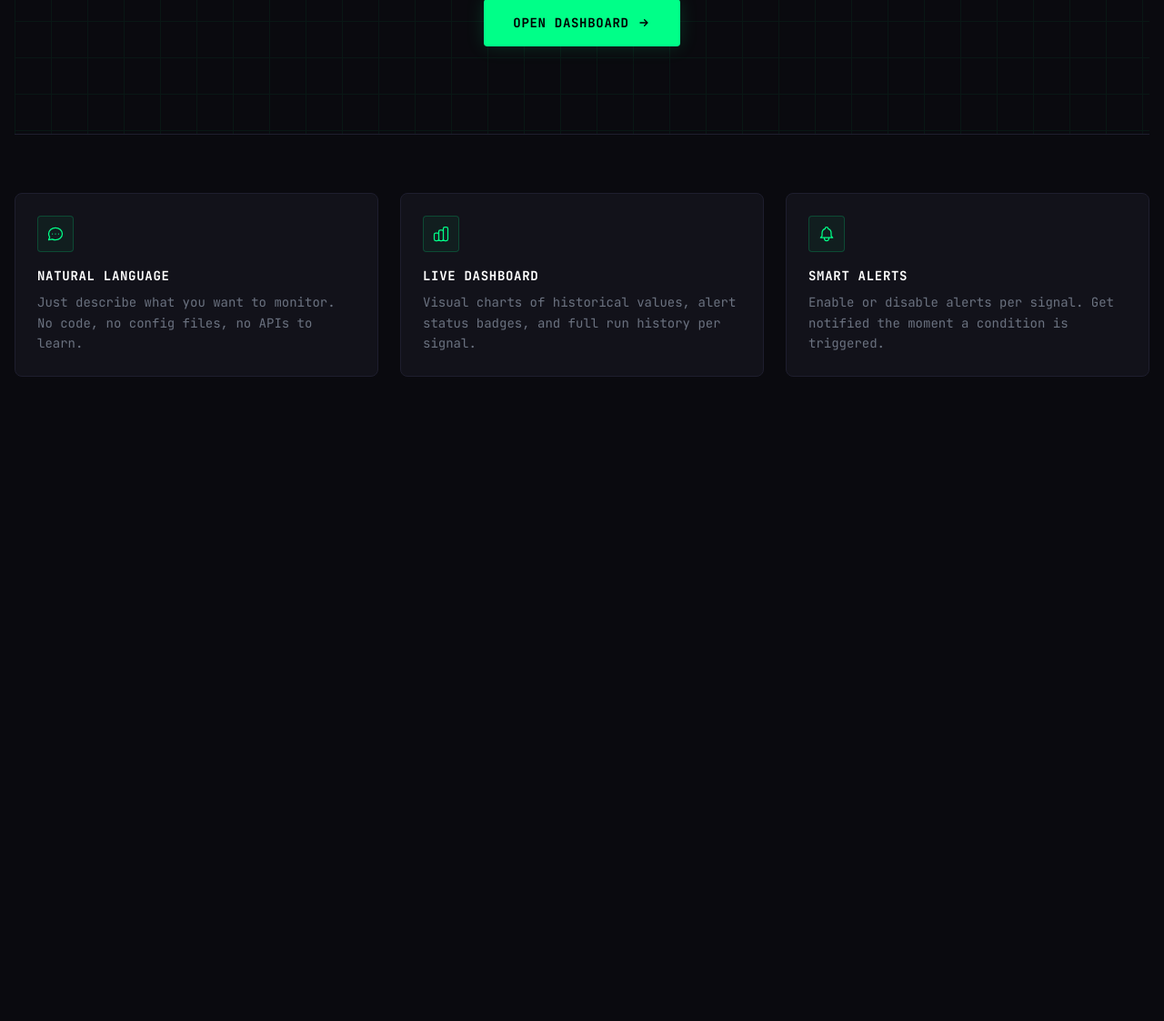
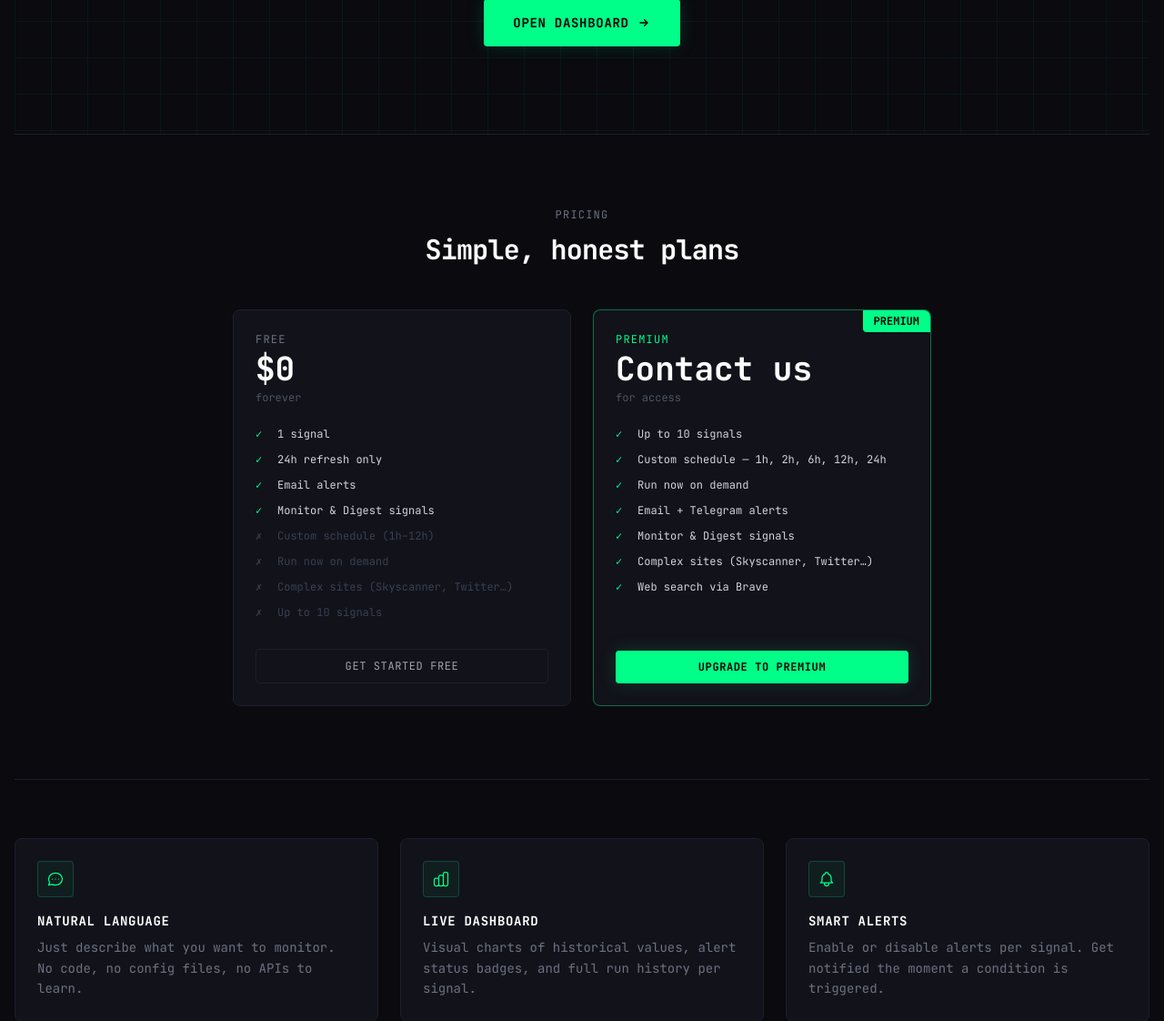
Before and after one commit to juanroldanbrz/signals-app, a FastAPI app: page / in a window 1280 px wide. Shown: the part 622-1744 px from the top of the page at 91% size. Before the commit the page ends 1036 px from the top, so only its background shows below. Run offline with FastAPI, Linux system fonts and the light colour scheme; parts of the project's set-up code (start-up, migrations or seed data) failed here and were passed over; some libraries are stand-ins or nearby versions.

Commit message:
fix: dismiss closes modal; feat: pricing section on landing page

```diff
--- a/src/templates/landing.html
+++ b/src/templates/landing.html
@@ -42,6 +42,81 @@
   </div>
 </section>
 
+<section class="py-20 border-t border-dark-border">
+  <div class="text-center mb-12">
+    <p class="text-xs font-mono text-gray-500 tracking-widest mb-3">PRICING</p>
+    <h2 class="text-3xl font-bold text-white tracking-tight">Simple, honest plans</h2>
+  </div>
+
+  <div class="grid grid-cols-1 md:grid-cols-2 gap-6 max-w-3xl mx-auto">
+
+    <!-- FREE -->
+    <div class="p-6 rounded-lg border border-dark-border bg-dark-card flex flex-col">
+      <div class="mb-6">
+        <p class="text-xs font-mono text-gray-500 tracking-widest mb-1">FREE</p>
+        <div class="text-4xl font-bold text-white mb-1">$0</div>
+        <p class="text-gray-600 text-xs font-mono">forever</p>
+      </div>
+      <ul class="space-y-3 flex-1 mb-8">
+        {% set free_items = [
+          ("✓", "1 signal", true),
+          ("✓", "24h refresh only", true),
+          ("✓", "Email alerts", true),
+          ("✓", "Monitor & Digest signals", true),
+          ("✗", "Custom schedule (1h–12h)", false),
+          ("✗", "Run now on demand", false),
+          ("✗", "Complex sites (Skyscanner, Twitter…)", false),
+          ("✗", "Up to 10 signals", false),
+        ] %}
+        {% for icon, label, enabled in free_items %}
+        <li class="flex items-center gap-3 text-xs font-mono {% if enabled %}text-gray-300{% else %}text-gray-700{% endif %}">
+          <span class="{% if enabled %}text-neon-green{% else %}text-gray-700{% endif %} w-3 shrink-0">{{ icon }}</span>
+          {{ label }}
+        </li>
+        {% endfor %}
+      </ul>
+      <a href="/auth/register"
+        class="block text-center py-2.5 border border-dark-border text-gray-400 text-xs font-mono rounded hover:border-gray-500 hover:text-gray-200 transition-all tracking-wider">
+        GET STARTED FREE
+      </a>
+    </div>
+
+    <!-- PREMIUM -->
+    <div class="p-6 rounded-lg border border-neon-green/40 bg-dark-card flex flex-col relative overflow-hidden">
+      <div class="absolute top-0 right-0 px-3 py-1 bg-neon-green text-black text-xs font-mono font-bold rounded-bl">
+        PREMIUM
+      </div>
+      <div class="mb-6">
+        <p class="text-xs font-mono text-neon-green tracking-widest mb-1">PREMIUM</p>
+        <div class="text-4xl font-bold text-white mb-1">Contact us</div>
+        <p class="text-gray-600 text-xs font-mono">for access</p>
+      </div>
+      <ul class="space-y-3 flex-1 mb-8">
+        {% set premium_items = [
+          ("✓", "Up to 10 signals", true),
+          ("✓", "Custom schedule — 1h, 2h, 6h, 12h, 24h", true),
+          ("✓", "Run now on demand", true),
+          ("✓", "Email + Telegram alerts", true),
+          ("✓", "Monitor & Digest signals", true),
+          ("✓", "Complex sites (Skyscanner, Twitter…)", true),
+          ("✓", "Web search via Brave", true),
+        ] %}
+        {% for icon, label, enabled in premium_items %}
+        <li class="flex items-center gap-3 text-xs font-mono text-gray-300">
+          <span class="text-neon-green w-3 shrink-0">{{ icon }}</span>
+          {{ label }}
+        </li>
+        {% endfor %}
+      </ul>
+      <a href="mailto:juan.roldan@bluggie.com?subject=Signals Premium"
+        class="block text-center py-2.5 bg-neon-green text-black font-bold text-xs font-mono rounded hover:bg-neon-green/90 transition-all tracking-wider glow-green">
+        UPGRADE TO PREMIUM
+      </a>
+    </div>
+
+  </div>
+</section>
+
 <section class="py-16 border-t border-dark-border">
   <div class="grid grid-cols-1 md:grid-cols-3 gap-6">
     <div class="p-6 rounded-lg border border-dark-border bg-dark-card hover:border-neon-green/30 transition-all group">
--- a/src/templates/partials/create_modal.html
+++ b/src/templates/partials/create_modal.html
@@ -18,7 +18,7 @@
             class="inline-block px-6 py-3 bg-neon-green text-black font-mono font-bold text-xs tracking-wider rounded hover:bg-neon-green/90 transition-all">
             UPGRADE TO PREMIUM
           </a>
-          <button onclick="document.getElementById('premium-overlay').classList.add('hidden')"
+          <button onclick="document.getElementById('create-modal').remove()"
             class="block mx-auto mt-4 text-gray-600 hover:text-gray-400 text-xs font-mono transition-colors">
             dismiss
           </button>
```
